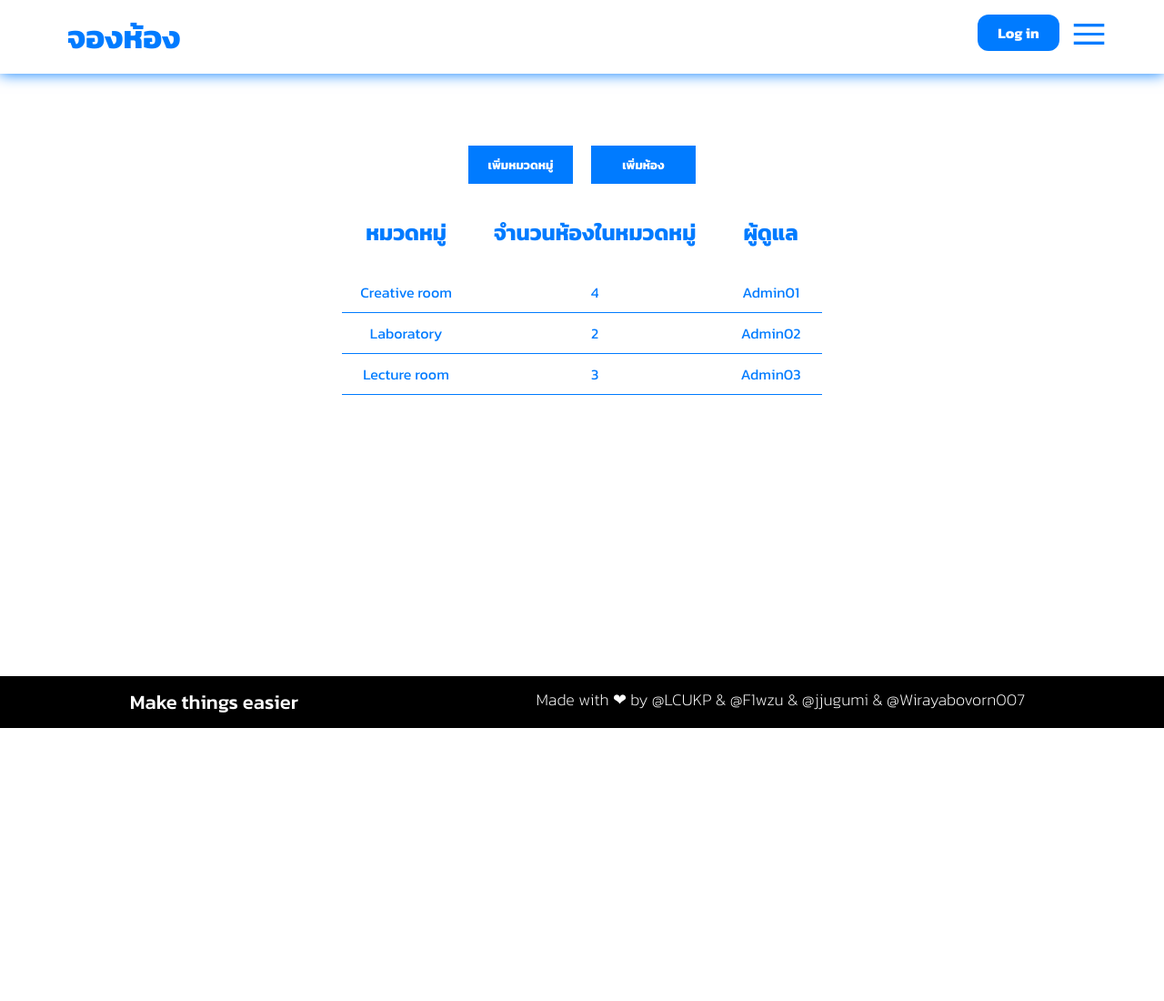
After one commit to LCUKP/Project-PSCP-2024, a Django app: page /admin/manage-room in a window 1280 px wide. The commit adds this page. Shown: the whole page at 91% size. Run offline with Django 5.2, Linux system fonts and the light colour scheme.

Commit message:
Room manager page for admin and login page for admin

```diff
--- /dev/null
+++ b/oursite/app_admin/static/css/adminpage.css
@@ -0,0 +1,45 @@
+.admintitle{
+    color: #007bff;
+    display: flex;
+    align-items: center;
+}
+.admintitle h2{
+    margin: 25px;
+}
+
+.admintitle button {
+    margin: 10px;
+    padding: 10px 20px;
+    font-weight: bold;
+    width: 115px;
+    color: white;
+    background-color: #007bff;
+    border: 1px solid transparent;
+    cursor: pointer;
+    transition: 0.3s;
+}
+
+
+.admintitle button:hover {
+    background-color: transparent;
+    color: #007bff;
+    border: 1px solid #007bff;
+}
+.admintitle table{
+    border-collapse: collapse;
+}
+.admintitle td{
+    text-align: center;
+    border: none;
+    border-bottom: 1px solid #007bff;
+    padding: 10px;
+}
+
+@media only screen and (max-width:600px){
+    .admintitle{
+        font-size: 10px;
+    }
+    .admintitle button,th{
+        font-size: 7px;
+    }
+}
--- a/oursite/app_admin/templates/00-base.html
+++ b/oursite/app_admin/templates/00-base.html
@@ -7,6 +7,7 @@
     {% block title %}
     {% endblock %}
     <link rel="stylesheet" href="../static/css/form.css">
+    <link rel="stylesheet" href="../static/css/adminpage.css">
     <link rel="stylesheet" href="../static/css/nav.css">
     <link rel="stylesheet" href="../static/css/footer.css">
     <link rel="stylesheet" href="../static/css/style.css">
@@ -23,7 +24,7 @@
   <div class="nav">
       <a class="brand" href="/"><h3>จองห้อง</h3></a>
       <div class="menu">
-          <a href="#popup"><button class="login">Log in</button></a>
+          <a href="/admin/"><button class="login">Log in</button></a>
           <a href="#" id="menu-icon">
               <img id="menu-img" src="../static/icon/menu.png" alt="Menu">
           </a>
@@ -40,21 +41,6 @@
   </ul>
 </div>
 
-<!--Login form-->
-<div class="overlay" id="popup">
-    <div class="popup-login">
-        <h1 style="text-align: center; margin-top: 30px; color: #007bff;">จองห้อง</h1>
-        <form method="POST" action="">
-            <input type="text" placeholder="   ชื่อผู้ใช้"><br>
-            <input type="password" placeholder="   รหัสผ่าน" id="password"><br>
-            <input type="submit" id="btn-login" value="เข้าสู่ระบบ">
-            <a href="register"><p style="color: #a3a3a3; font-size: 13px; text-decoration: underline; margin-bottom: 10px;">ยังไม่มีบัญชี ?</p></a>
-        </form>
-        <p style="color: #a3a3a3; text-align: center; font-size: 13px;">หรือ เข้าสู่ระบบด้วย</p>
-        <img src="../static/icon/google.png" alt="Login with Google"/>
-        <a class="close" href="#">&times;</a>
-    </div>
-  </div> <!--Login form last line-->
 
 
 
--- /dev/null
+++ b/oursite/app_admin/templates/admin_manager.html
@@ -0,0 +1,39 @@
+{% extends "00-base.html" %}
+
+{% block title %}
+<title>Home Admin</title>
+{% endblock %}
+
+{% block content %}
+<div class="container">
+    <div class="admintitle" >
+        <a href="/admin/add-room"><button>เพิ่มหมวดหมู่</button></a>
+        <a href="/admin/add-category"><button>เพิ่มห้อง</button></a>
+    </div>
+    <div class="admintitle">
+        <table>
+            <tr>
+                <th><h2>หมวดหมู่</h2></th>
+                <th><h2>จำนวนห้องในหมวดหมู่</h2></th>
+                <th><h2>ผู้ดูแล</h2></th>
+            </tr>
+            <tr>
+                <td>Creative room</td>
+                <td>4</td>
+                <td>Admin01</td>
+            </tr>
+            <tr>
+                <td>Laboratory</td>
+                <td>2</td>
+                <td>Admin02</td>
+            </tr>
+            <tr>
+                <td>Lecture room</td>
+                <td>3</td>
+                <td>Admin03</td>
+            </tr>
+        </table>
+    </div>
+
+</div>
+{% endblock %}
--- a/oursite/app_admin/urls.py
+++ b/oursite/app_admin/urls.py
@@ -4,5 +4,6 @@ from app_admin import views
 urlpatterns = [
     path("",views.index),
     path("add-category",views.form_cat),
-    path("add-room",views.form_room)
+    path("add-room",views.form_room),
+    path("manage-room",views.admin_manage)
 ]
--- a/oursite/app_admin/views.py
+++ b/oursite/app_admin/views.py
@@ -5,6 +5,8 @@ from app_admin.models import category
 # Create your views here.
 def index(request) :
     return render(request,"adminpage.html")
+def admin_manage(request) :
+    return render(request,"admin_manager.html")
 def form_cat(request) :
     facultys = faculty.objects.all()
     return render(request,"forms/category.html",{"facultys":facultys})
--- a/oursite/app_user/templates/forms/calendar.html
+++ b/oursite/app_user/templates/forms/calendar.html
@@ -6,7 +6,7 @@
 <link rel="stylesheet" href="../static/css/calendar.css">
 {% endblock %}
 {% block content %}
-<div class="container">
+<div class="container" style="animation: none;">
     <h1 class="cal-text">คลิกเพื่อเลือกวัน</h1>
     <div class="calendar-container">
         <div class="calendar-month">
```
Also changed, not shown: oursite/app_admin/templates/adminpage.html (+10 -2 lines).
